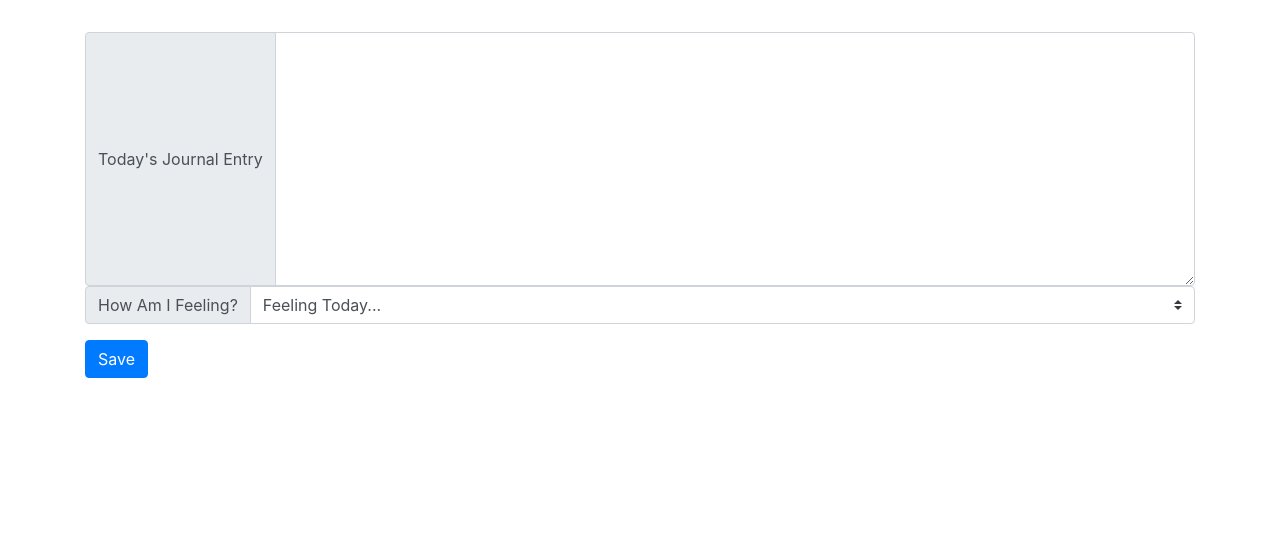
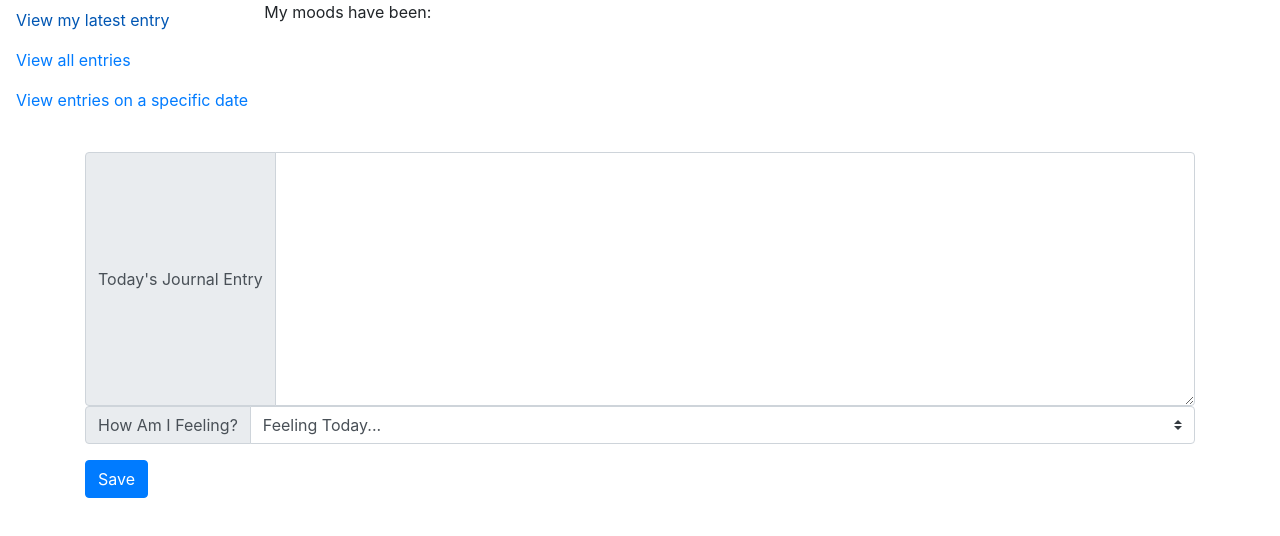
Before and after one commit to Koldenblue/redux-journal, a React (Create React App) app in the folder client/: page / in a window 1280 px wide. Shown: the top 536 px of the page. Built offline with nearby package versions, Linux system fonts and the light colour scheme.

Commit message:
added mood total method. put in sidebar.

```diff
--- a/client/src/App.js
+++ b/client/src/App.js
@@ -2,7 +2,7 @@ import { BrowserRouter as Router, Route, Switch } from "react-router-dom";
 import React from 'react';
 import Home from './components/Home';
 import Journal from "./components/Journal";
-import ReducerHook from './components/ReducerHook';
+import Menu from './components/Menu';
 
 function App() {
   return (
@@ -11,7 +11,6 @@ function App() {
 
         <Route exact path='/' component={() => {
           return (<>
-            {/* <ReducerHook /> */}
             <Home />
           </>)
         }} />
--- a/client/src/components/Home.js
+++ b/client/src/components/Home.js
@@ -6,6 +6,7 @@ import Container from 'react-bootstrap/Container';
 import Row from 'react-bootstrap/Row';
 import Col from 'react-bootstrap/Col';
 import { useSelector, useDispatch } from 'react-redux';
+import Menu from './Menu';
 
 export default function Home() {
   const getEntry = () => {
@@ -19,9 +20,10 @@ export default function Home() {
 
   return (
     <>
-      {/* <ReducerHook /> */}
-      {/* <button onClick={getEntry} >CLICK</button> */}
-
+    <Container fluid>
+      <Row>
+        <Menu />
+      </Row>
       <Container>
         <Row>
           <Col>
@@ -29,6 +31,7 @@ export default function Home() {
           </Col>
         </Row>
       </Container>
+    </Container>
     </>
   )
 }
--- a/client/src/components/Journal.js
+++ b/client/src/components/Journal.js
@@ -16,7 +16,8 @@ export default function Journal() {
     event.preventDefault();
     let entry = {
       journalText: event.target[0].value,
-      mood: event.target[1].value
+      mood: event.target[1].value,
+      date: ''
     };
     dispatch(postData(entry));
     // dispatch(postEntry(event.target[0].value));
@@ -53,10 +54,8 @@ export default function Journal() {
             <option>Embarrassed</option>
             <option>Grumpy</option>
             <option>Excited</option>
-            <option>Scared</option>
-            <option >Anxious</option>
-            <option >Confused</option>
-            <option >Confused</option>
+            <option>Anxious</option>
+            <option>Confused</option>
           </select>
         </div>
         </Col>
--- a/client/src/components/Menu.js
+++ b/client/src/components/Menu.js
@@ -1,11 +1,20 @@
+import Axios from 'axios';
 import React from 'react';
+import Nav from 'react-bootstrap/Nav';
 
 export default function Menu() {
+
+  const getLatestEntry = () => {
+    Axios.get('/api/journal')
+  }
+
   return (<>
-    <button className='btn-primary btn'>View my latest entry</button>
-    <button className='btn-primary btn'>View all entries</button>
+  <Nav defaultActiveKey="/home" className="flex-column">
+  <Nav.Link href="/latest">View my latest entry</Nav.Link>
+  <Nav.Link href='/all'>View all entries</Nav.Link>
+  <Nav.Link href="/specificdate">View entries on a specific date</Nav.Link>
+</Nav>
     {/* should have delete and update entries as well */}
-    <button className='btn-primary btn'>View entries on a specific date</button>
     <p>My moods have been:</p>
 
   </>)
```
Also changed, not shown: 1 other file (tests, documents, lock files or other folders).
